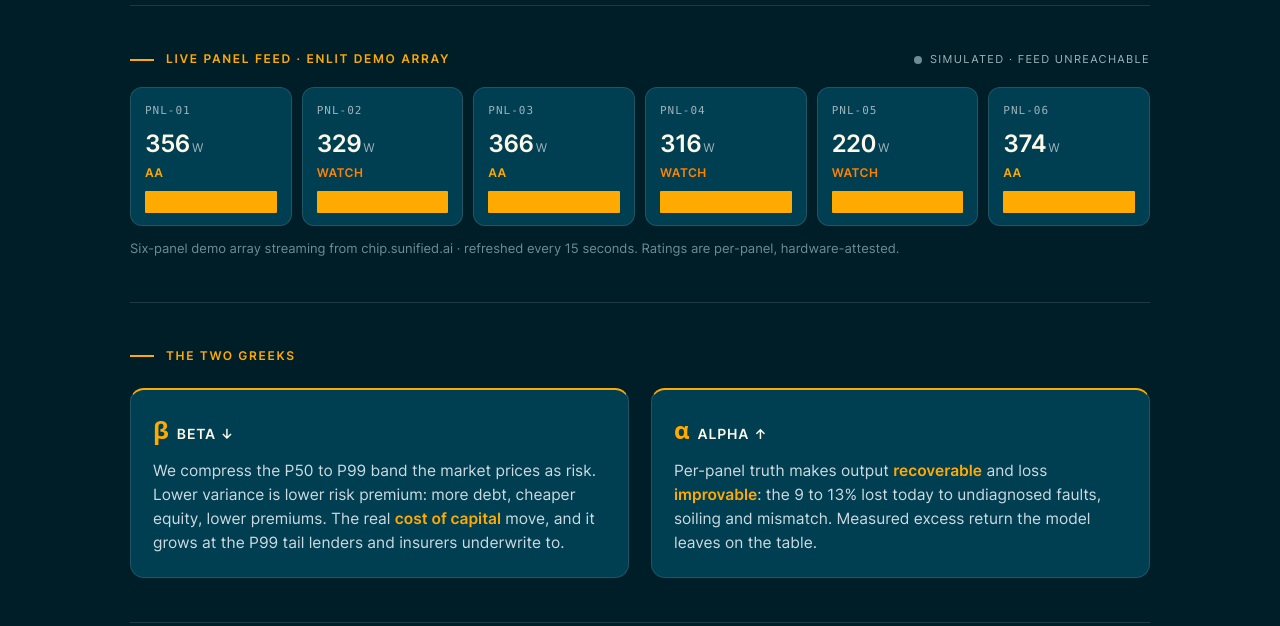
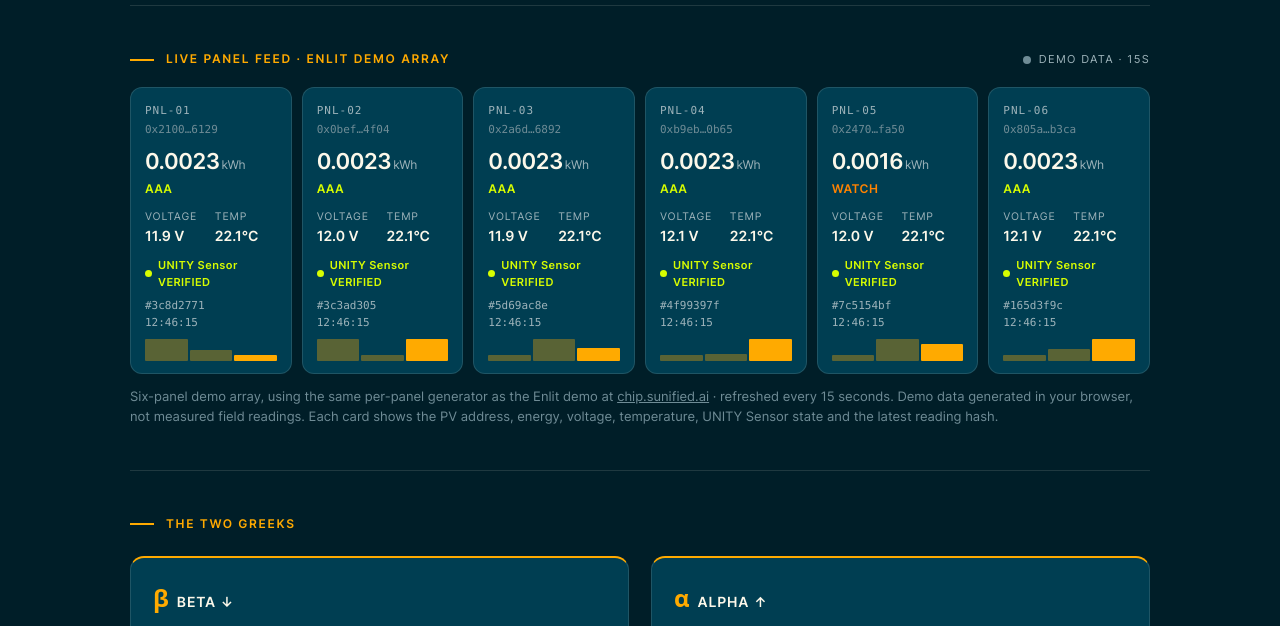
Before and after one commit to Sunified-Technologies-BV/quant, a plain HTML site: page index.html in a window 1280 px wide. Shown: the part 763-1389 px from the top of the page. Drawn offline with Linux system fonts and the light colour scheme; no server answers.

Commit message:
Panel feed: port chip.sunified.ai Enlit demo generator (PV address, energy, voltage, temperature, UNITY verified, reading hash, 15s slots), labelled as demo data

```diff
--- a/index.html
+++ b/index.html
@@ -116,7 +116,7 @@ section{padding:44px 0;border-top:1px solid var(--line)}
 .pnl{background:var(--bg2);border:1px solid var(--line);border-radius:12px;padding:14px 14px 12px;transition:border-color .3s;min-width:0}
 .pnl.tick{border-color:rgba(215,253,0,.45)}
 .pnl .pid{font-family:var(--font-mono);font-size:11px;letter-spacing:1px;color:var(--mute)}
-.pnl .pw{font-size:24px;font-weight:600;color:var(--cream);letter-spacing:-.02em;margin:6px 0 2px}
+.pnl .pw{font-size:22px;font-weight:600;color:var(--cream);letter-spacing:-.02em;margin:6px 0 2px}
 .pnl .pw small{font-size:12px;font-weight:400;color:var(--mute);margin-left:2px}
 .pnl .pr{font-size:12px;font-weight:600;letter-spacing:.5px}
 .pnl .pr.aaa{color:var(--green)}
@@ -125,6 +125,13 @@ section{padding:44px 0;border-top:1px solid var(--line)}
 .pnl .spark{display:flex;align-items:flex-end;gap:2px;height:22px;margin-top:8px}
 .pnl .spark i{flex:1;background:rgba(255,170,0,.35);border-radius:1px;min-height:2px}
 .pnl .spark i:last-child{background:var(--gold)}
+.pnl .paddr{font-size:11px;color:var(--grey);margin-top:2px;white-space:nowrap;overflow:hidden;text-overflow:ellipsis}
+.pnl .pm{display:grid;grid-template-columns:1fr 1fr;gap:4px 8px;margin:10px 0 0}
+.pnl .pm dt{font-size:10.5px;letter-spacing:.08em;text-transform:uppercase;color:var(--mute)}
+.pnl .pm dd{margin:0;font-size:14px;font-weight:600;color:var(--cream)}
+.pnl .pv{display:flex;align-items:center;gap:6px;margin-top:10px;font-size:11px;font-weight:600;letter-spacing:.04em;color:var(--green)}
+.pnl .pv .vdot{width:7px;height:7px;border-radius:50%;background:var(--green);flex:none}
+.pnl .ph{font-size:11px;color:var(--mute);margin-top:6px;white-space:nowrap;overflow:hidden;text-overflow:ellipsis}
 .feednote{font-size:13px;color:var(--grey);margin-top:12px}
 /* CTA banner */
 .cta-banner{background:var(--bg2);position:relative;overflow:hidden;padding:44px 0;border-top:0}
@@ -197,10 +204,10 @@ footer{background:var(--bg);border-top:1px solid var(--line);padding:24px 0 calc
 <div class="wrap"><section id="feed">
   <div class="feedhead">
     <div class="sechead" style="margin-bottom:0">Live panel feed &#183; Enlit demo array</div>
-    <div class="feedstat sim" id="feedstat"><span class="fdot"></span><span id="feedlabel">CONNECTING&#8230;</span></div>
+    <div class="feedstat sim" id="feedstat"><span class="fdot"></span><span id="feedlabel">DEMO DATA &#183; 15s</span></div>
   </div>
   <div class="panels" id="panels"></div>
-  <div class="feednote">Six-panel demo array streaming from chip.sunified.ai &#183; refreshed every 15 seconds. Ratings are per-panel, hardware-attested.</div>
+  <div class="feednote">Six-panel demo array, using the same per-panel generator as the Enlit demo at <a href="https://chip.sunified.ai" target="_blank" rel="noopener">chip.sunified.ai</a> &#183; refreshed every 15 seconds. Demo data generated in your browser, not measured field readings. Each card shows the PV address, energy, voltage, temperature, UNITY Sensor state and the latest reading hash.</div>
 </section></div>
 
 <div class="wrap"><section>
@@ -266,75 +273,89 @@ footer{background:var(--bg);border-top:1px solid var(--line);padding:24px 0 calc
     }, true);
   })();
 
-  // ---- live panel feed harness ----
+  // ---- panel feed harness ----
+  // Demo mode ports the per-panel generator used by chip.sunified.ai (Sunified Enlit Demo):
+  // random PV address per panel, daylight energy curve, ~12 V voltage, 22.1 C, UNITY Sensor VERIFIED,
+  // short hash per reading, aligned to 15 s slots. It runs in the browser: demo data, not field readings.
+  // Set CFG.endpoint to a real JSON feed to switch to live data (normalise() maps common shapes).
   (function(){
-    var CFG = {
-      endpoint: 'https://chip.sunified.ai/api/panels', // adjust to the real feed path
-      intervalMs: 15000,
-      panelCount: 6
-    };
+    var CFG = { endpoint: null, intervalMs: 15000, panelCount: 6 };
     var grid = document.getElementById('panels');
     var stat = document.getElementById('feedstat');
     var label = document.getElementById('feedlabel');
-    var history = {}; // id -> last 12 readings
-    var simState = null;
-
-    function rating(w, nominal){
-      var r = w / nominal;
-      return r > 0.92 ? ['AAA','aaa'] : r > 0.8 ? ['AA','aa'] : ['WATCH','watch'];
+    function addr(){ var h='0123456789abcdef', t='0x'; for (var k=0;k<40;k++) t+=h[Math.floor(Math.random()*16)]; return t; }
+    function hash(id, v, e, ts){
+      var r = 'panel' + id + '-' + v.toFixed(2) + '-' + e.toFixed(3) + '-' + ts, x = 0;
+      for (var k=0;k<r.length;k++){ x = (x<<5) - x + r.charCodeAt(k); x &= x; }
+      return Math.abs(x).toString(16).slice(0,10);
     }
-    function render(panels, live){
+    function step(p){ // energy (kWh) for one 15 s slot, same curve as chip.sunified.ai
+      var d = new Date(), hr = d.getHours();
+      var doy = Math.floor((d.getTime() - new Date(d.getFullYear(),0,0).getTime()) / 864e5);
+      var sun = (hr >= 6 && hr < 20) ? Math.sin((hr-6)*Math.PI/14) * (0.25*Math.sin((doy-172)*Math.PI/365) + 1) : 0;
+      return { e: 625e-6 * sun * p.eff, v: p.baseV + (Math.random()-0.5)*0.1, t: 22.1 };
+    }
+    var panels = [];
+    for (var k=1;k<=CFG.panelCount;k++){
+      var bv = 12 + (Math.random()-0.5)*0.2;
+      var eff = 0.98 + 0.04*Math.random();
+      if (k === 5) eff *= 0.74; // one underperformer so the WATCH state shows
+      panels.push({ id:k, address:addr(), baseV:bv, eff:eff, energy:0, hist:[] });
+    }
+    function rating(eff){ return eff > 0.92 ? ['AAA','aaa'] : eff > 0.8 ? ['AA','aa'] : ['WATCH','watch']; }
+    function read(p, ts){
+      var r = step(p); p.energy += r.e;
+      p.last = { ts:ts, e:p.energy, de:r.e, v:r.v, t:r.t, h:hash(p.id, r.v, p.energy, ts) };
+      p.hist = p.hist.concat([r.v]).slice(-12);
+    }
+    // backfill two prior 15 s slots, like chip.sunified.ai
+    var now = new Date(), slot = now.getTime() - (now.getSeconds()%15)*1000 - now.getMilliseconds();
+    panels.forEach(function(p){ for (var b=2;b>=0;b--) read(p, slot - b*15000); });
+    function fmtT(ts){ return new Date(ts).toLocaleTimeString('en-GB', {hour:'2-digit',minute:'2-digit',second:'2-digit',hour12:false}); }
+    function render(list, live){
       stat.className = 'feedstat' + (live ? '' : ' sim');
-      label.textContent = live ? 'LIVE \u00B7 15s' : 'SIMULATED \u00B7 feed unreachable';
+      label.textContent = live ? 'LIVE \u00B7 15s' : 'DEMO DATA \u00B7 15s';
       grid.innerHTML = '';
-      panels.forEach(function(p){
-        var h = history[p.id] = (history[p.id] || []).concat([p.watts]).slice(-12);
-        var max = Math.max.apply(null, h);
-        var rt = rating(p.watts, p.nominal || 400);
+      list.forEach(function(p){
+        var L = p.last, rt = rating(p.eff);
+        var mx = Math.max.apply(null, p.hist), mn = Math.min.apply(null, p.hist), span = (mx - mn) || 1;
         var el = document.createElement('div');
         el.className = 'pnl tick';
-        el.innerHTML = '<div class="pid">' + p.id + '</div>'
-          + '<div class="pw">' + Math.round(p.watts) + '<small>W</small></div>'
+        el.innerHTML = '<div class="pid">PNL-0' + p.id + '</div>'
+          + '<div class="paddr mono" title="PV Address ' + p.address + '">' + p.address.slice(0,6) + '\u2026' + p.address.slice(-4) + '</div>'
+          + '<div class="pw">' + L.e.toFixed(4) + '<small>kWh</small></div>'
           + '<div class="pr ' + rt[1] + '">' + rt[0] + '</div>'
-          + '<div class="spark">' + h.map(function(v){ return '<i style="height:' + Math.max(8, v / max * 100) + '%"></i>'; }).join('') + '</div>';
+          + '<dl class="pm"><div><dt>Voltage</dt><dd>' + L.v.toFixed(1) + ' V</dd></div><div><dt>Temp</dt><dd>' + L.t.toFixed(1) + '\u00B0C</dd></div></dl>'
+          + '<div class="pv"><span class="vdot"></span>UNITY Sensor VERIFIED</div>'
+          + '<div class="ph mono" title="Latest reading hash">#' + L.h + '<br>' + fmtT(L.ts) + '</div>'
+          + '<div class="spark">' + p.hist.map(function(v){ return '<i style="height:' + (25 + (v - mn) / span * 75) + '%"></i>'; }).join('') + '</div>';
         grid.appendChild(el);
         setTimeout(function(){ el.classList.remove('tick'); }, 900);
       });
     }
-    // adapter: accept several plausible payload shapes
     function normalise(data){
-      var arr = Array.isArray(data) ? data : (data.panels || data.readings || data.data);
+      var arr = Array.isArray(data) ? data : (data && (data.panels || data.readings || data.data));
       if (!Array.isArray(arr)) return null;
-      return arr.slice(0, CFG.panelCount).map(function(p, i){
-        return {
-          id: p.id || p.panel_id || p.serial || ('PNL-0' + (i + 1)),
-          watts: Number(p.watts != null ? p.watts : (p.power != null ? p.power : (p.w != null ? p.w : p.output))) || 0,
-          nominal: Number(p.nominal || p.rated || p.capacity) || 400
-        };
+      return arr.slice(0, CFG.panelCount).map(function(q, n){
+        var p = panels[n]; var ts = Date.now();
+        var e = Number(q.energy != null ? q.energy : q.kwh) || 0, v = Number(q.voltage != null ? q.voltage : q.v) || 0;
+        p.address = q.address || q.pv_address || p.address;
+        p.last = { ts:ts, e:e, de:0, v:v, t:Number(q.temperature != null ? q.temperature : q.temp) || 0, h:String(q.hash || hash(p.id, v, e, ts)).slice(0,10) };
+        p.hist = p.hist.concat([v]).slice(-12);
+        return p;
       });
     }
-    function simulate(){
-      if (!simState) simState = Array.from({length: CFG.panelCount}, function(_, i){
-        return { id: 'PNL-0' + (i + 1), base: 300 + Math.random() * 80 };
-      });
-      var t = Date.now() / 60000;
-      return simState.map(function(s, i){
-        var w = s.base + Math.sin(t + i * 1.1) * 22 + (Math.random() - 0.5) * 14;
-        if (i === 4) w *= 0.74; // one underperformer so the WATCH state shows
-        return { id: s.id, watts: Math.max(0, w), nominal: 420 };
-      });
+    function tick(){
+      if (CFG.endpoint){
+        fetch(CFG.endpoint, { mode:'cors' }).then(function(r){ if (!r.ok) throw 0; return r.json(); })
+          .then(function(d){ var l = normalise(d); if (l && l.length) render(l, true); else demo(); })
+          .catch(demo);
+      } else demo();
     }
-    function poll(){
-      fetch(CFG.endpoint, { mode: 'cors' })
-        .then(function(r){ if (!r.ok) throw 0; return r.json(); })
-        .then(function(d){
-          var p = normalise(d);
-          if (p && p.length) render(p, true); else render(simulate(), false);
-        })
-        .catch(function(){ render(simulate(), false); });
-    }
-    poll();
-    setInterval(poll, CFG.intervalMs);
+    function demo(){ var ts = Date.now(); panels.forEach(function(p){ read(p, ts); }); render(panels, false); }
+    render(panels, false);
+    var wait = 1000*(15 - (new Date().getSeconds() % 15)) - new Date().getMilliseconds();
+    setTimeout(function(){ tick(); setInterval(tick, CFG.intervalMs); }, wait);
   })();
 </script>
 </body></html>
```
